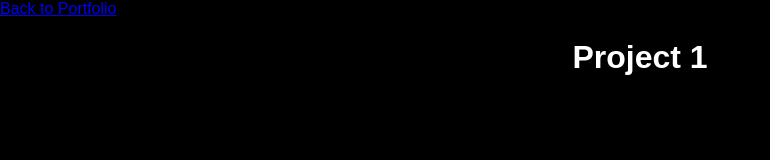
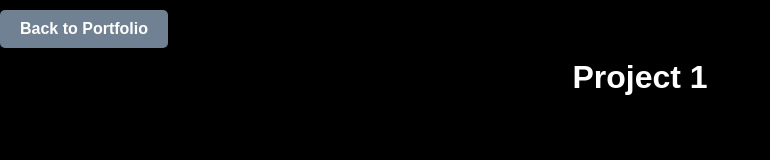
Before and after one commit to Sanatan753/Portfolio, a plain HTML site: page project1.html in a window 1280 px wide. Shown: the whole page, without its empty margins (0-770 px from the left). Drawn offline with Linux system fonts and the light colour scheme.

Commit message:
Adding a button to go back to Home

```diff
--- a/project1.html
+++ b/project1.html
@@ -7,7 +7,7 @@
     <link rel="stylesheet" href="styles.css">
 </head>
 <body class="background_Portfolio">
-    <a href="index.html">Back to Portfolio</a>
+    <a href="index.html" class="button_back_to_home">Back to Portfolio</a>
     <div class="container">
         <h1>Project 1</h1>
         <div class="container"></div>
```
